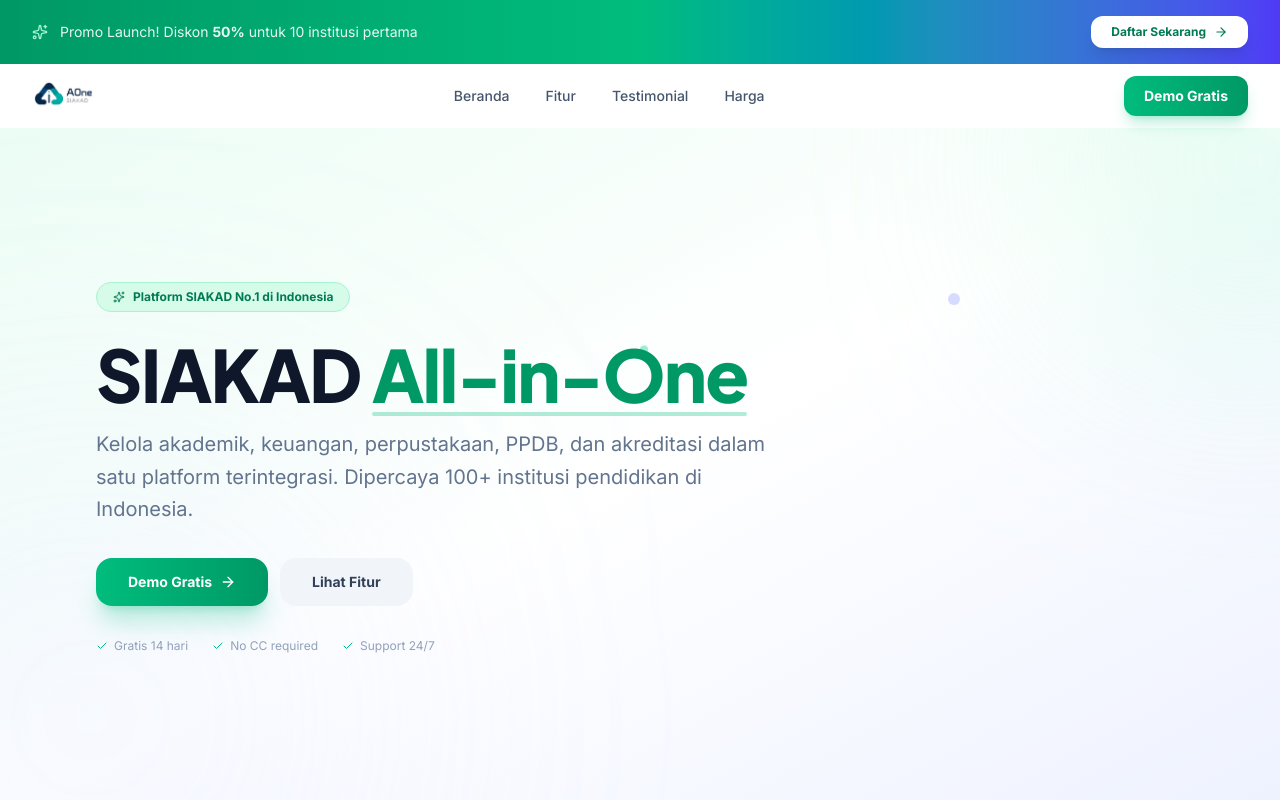
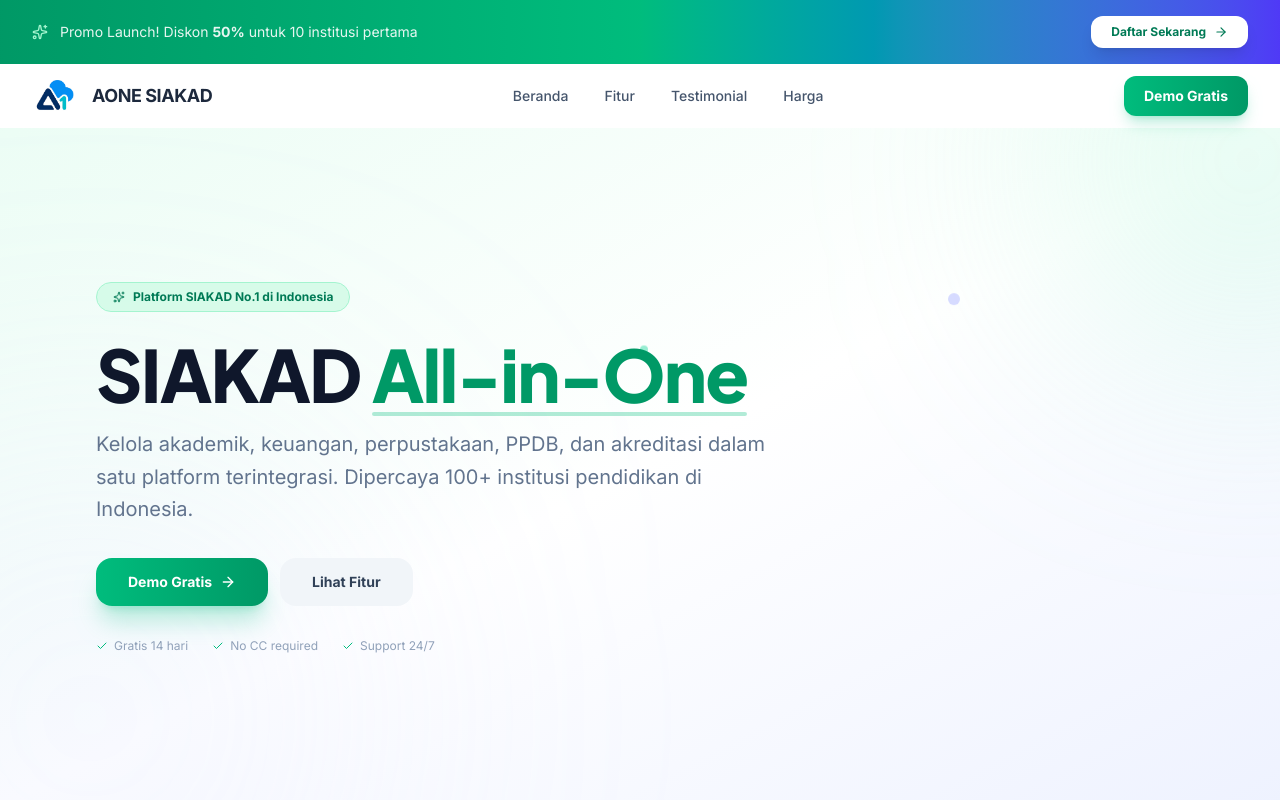
Before and after one commit to agisfathonah0-lang/aone-siakad, a React (Vite) app in the folder frontend/: page / in a window 1280 px wide. Shown: the top 800 px of the page. Built offline with nearby package versions, Linux system fonts and the light colour scheme.

Commit message:
feat: logo icon-only + AONE SIAKAD text as font
- Ganti /logo.png -> /logo.jpg (icon-only, tanpa teks)
- Sidebar: img icon + span 'AONE SIAKAD'
- LandingPage header, footer, useSEO: icon + text
- SplashScreen: fallback /logo.jpg
- CampusLandingPage, CampusPPDBPage: fallback /logo.jpg

```diff
--- a/frontend/src/components/layout/Sidebar.tsx
+++ b/frontend/src/components/layout/Sidebar.tsx
@@ -106,7 +106,8 @@ export default function Sidebar({ open, onClose }: SidebarProps) {
       <aside className={`fixed top-0 left-0 z-50 h-full w-64 bg-white/95 dark:bg-zinc-900/95 backdrop-blur-xl transform transition-transform duration-200 lg:translate-x-0 lg:static lg:z-auto shadow-lg shadow-black/5 ${open ? 'translate-x-0' : '-translate-x-full'}`}>
         <div className="flex items-center justify-between h-16 px-5">
           <div className="flex items-center gap-2.5">
-            <img src="/logo.png" alt="AONE SIAKAD" className="h-12 w-auto" />
+            <img src="/logo.jpg" alt="AONE" className="h-10 w-auto" />
+            <span className="text-lg font-bold tracking-tight text-slate-800 dark:text-white">AONE SIAKAD</span>
           </div>
           <div className="flex items-center gap-1">
             <ThemeToggle />
--- a/frontend/src/components/ui/SplashScreen.tsx
+++ b/frontend/src/components/ui/SplashScreen.tsx
@@ -55,7 +55,7 @@ export default function SplashScreen({ logo, nama, duration = 2200, onDone }: Sp
             <div className="absolute -inset-3 bg-gradient-to-r from-teal-400/50 via-emerald-300/50 to-teal-400/50 rounded-[36px] blur-2xl animate-spin-slow" style={{ animationDuration: '4s', animationDirection: 'reverse' }} />
             <div className="absolute inset-0 bg-emerald-400/20 rounded-[32px] blur-3xl scale-150" />
             <img
-              src={logo || '/logo.png'}
+              src={logo || '/logo.jpg'}
               alt={nama || 'AONE SIAKAD'}
               className="w-24 h-24 md:w-28 md:h-28 object-contain shadow-2xl shadow-emerald-500/30 ring-2 ring-white/20 relative"
             />
--- a/frontend/src/pages/CampusLandingPage.tsx
+++ b/frontend/src/pages/CampusLandingPage.tsx
@@ -47,7 +47,7 @@ function CampusLandingPage({ slug }: { slug: string }) {
   useSEO(
     data?.landingPage.seoTitle || data?.tenant.name || 'Kampus',
     data?.landingPage.seoDescription || `${data?.tenant.nama_pt || 'Kampus'} - Sistem Informasi Akademik terintegrasi.`,
-    data?.tenant.logo_url || '/logo.png'
+    data?.tenant.logo_url || '/logo.jpg'
   );
 
   useEffect(() => {
@@ -91,7 +91,7 @@ function CampusLandingPage({ slug }: { slug: string }) {
   }, [data, nextHero]);
 
   if (loading) return (
-    <SplashScreen logo={data?.tenant.logo_url || '/logo.png'} nama={data?.tenant.nama_pt || 'Memuat...'} duration={3000} onDone={() => {}} />
+    <SplashScreen logo={data?.tenant.logo_url || '/logo.jpg'} nama={data?.tenant.nama_pt || 'Memuat...'} duration={3000} onDone={() => {}} />
   );
 
   if (error || !data) return (
--- a/frontend/src/pages/CampusPPDBPage.tsx
+++ b/frontend/src/pages/CampusPPDBPage.tsx
@@ -26,7 +26,7 @@ export default function CampusPPDBPage() {
   useSEO(
     `PPDB ${campus?.tenant.nama_pt || campus?.tenant.name || 'Kampus'} - AONE SIAKAD`,
     `Pendaftaran PPDB online ${campus?.tenant.nama_pt || campus?.tenant.name || 'Kampus'} - Sistem Penerimaan Peserta Didik Baru.`,
-    campus?.tenant.logo_url || '/logo.png'
+    campus?.tenant.logo_url || '/logo.jpg'
   );
 
   useEffect(() => {
--- a/frontend/src/pages/LandingPage.tsx
+++ b/frontend/src/pages/LandingPage.tsx
@@ -111,7 +111,7 @@ export default function LandingPage() {
   useSEO(
     'AONE SIAKAD - Sistem Informasi Akademik Terintegrasi',
     'Sistem Informasi Akademik terintegrasi untuk institusi pendidikan di Indonesia. Kelola akademik, keuangan, perpustakaan, PPDB, dan akreditasi dalam satu platform.',
-    '/logo.png'
+    '/logo.jpg'
   );
 
   useEffect(() => {
@@ -146,7 +146,8 @@ export default function LandingPage() {
       <header className={`sticky top-0 z-50 transition-all duration-300 ${scrolled ? 'bg-white/90 backdrop-blur-xl border-b border-slate-200 shadow-sm' : 'bg-white'}`}>
         <div className="max-w-7xl mx-auto px-4 sm:px-6 lg:px-8 h-16 flex items-center justify-between">
           <div className="flex items-center gap-3">
-            <img src="/logo.png" alt="AONE SIAKAD" className="h-10 w-auto" />
+            <img src="/logo.jpg" alt="AONE" className="h-8 w-auto" />
+            <span className="text-lg font-bold tracking-tight text-slate-800">AONE SIAKAD</span>
           </div>
           <nav className="hidden lg:flex items-center gap-1">
             <a href="#hero" className="px-4 py-2 text-sm text-slate-600 hover:text-emerald-600 transition-colors font-medium">Beranda</a>
@@ -361,7 +362,8 @@ export default function LandingPage() {
           <div className="grid grid-cols-2 lg:grid-cols-4 gap-8 mb-12">
             <div className="col-span-2 lg:col-span-1">
               <div className="flex items-center gap-3 mb-4">
-                <img src="/logo.png" alt="AONE SIAKAD" className="h-10 w-auto brightness-0 invert" />
+                <img src="/logo.jpg" alt="AONE" className="h-8 w-auto brightness-0 invert" />
+                <span className="text-lg font-bold tracking-tight text-white">AONE SIAKAD</span>
               </div>
               <p className="text-sm text-slate-400 leading-relaxed">Platform SIAKAD all-in-one untuk universitas Indonesia. Dipercaya 100+ kampus mitra di seluruh Indonesia.</p>
             </div>
```
Also changed, not shown: frontend/public/logo.jpg (added), frontend/public/logo.png (deleted).
